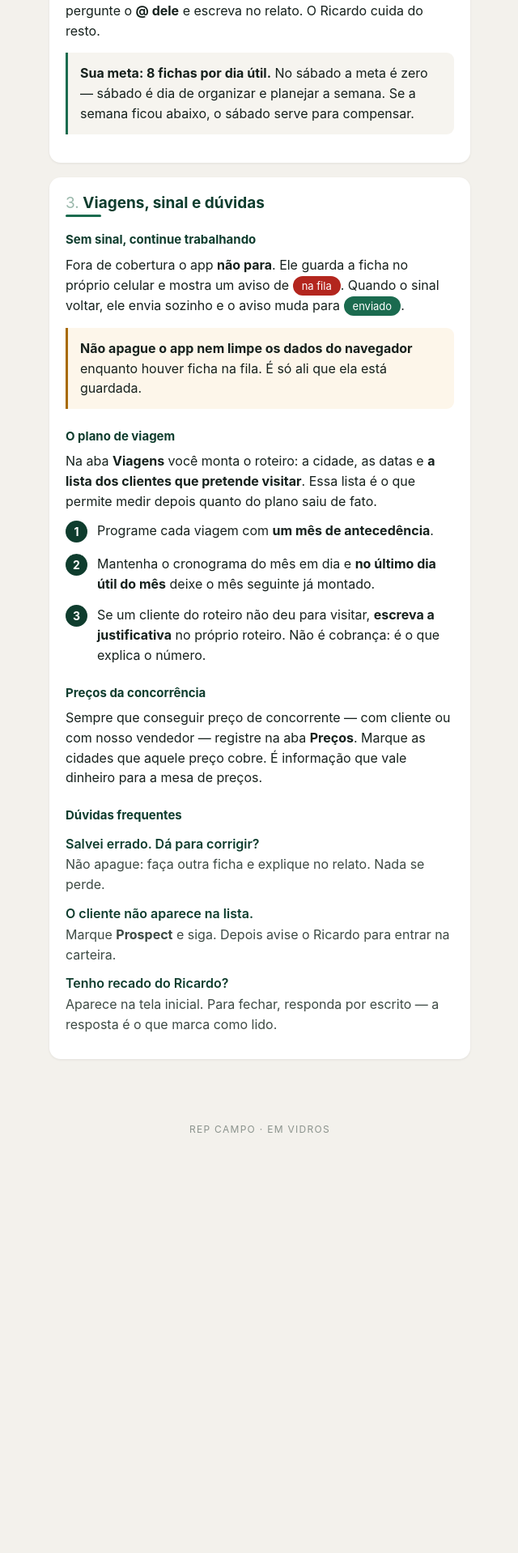
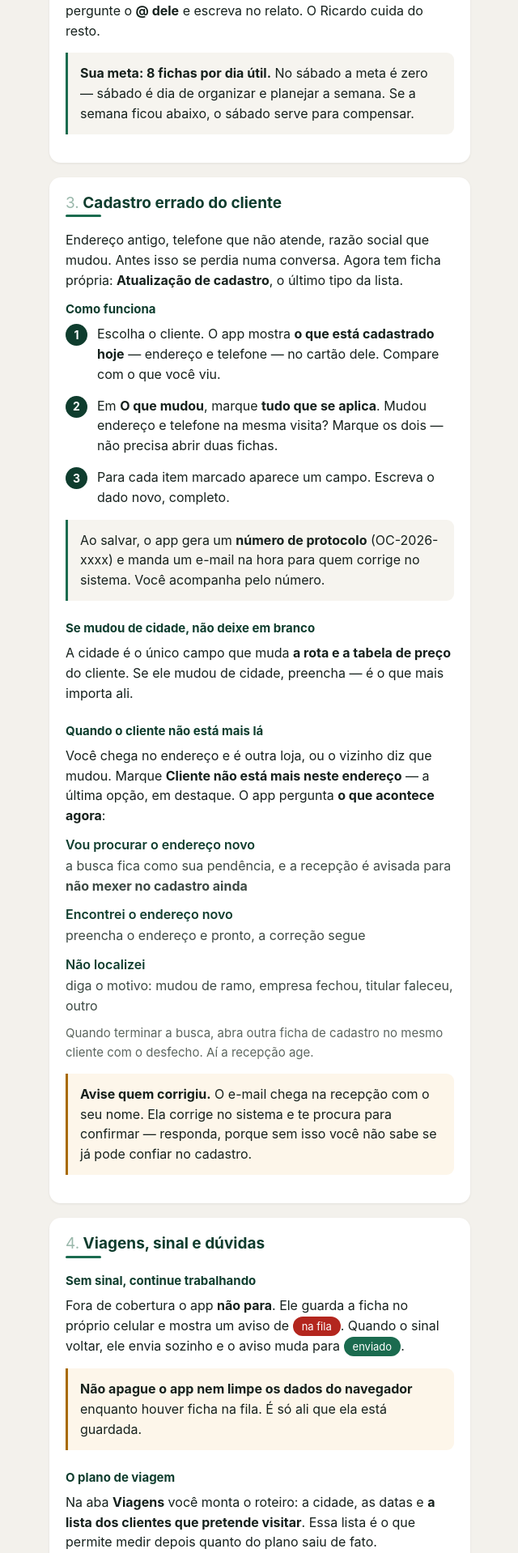
Before and after one commit to em-vidros/rep-campo, a Flask app: page /guia in a window 1280 px wide. Shown: the part 1855-3773 px from the top of the page at 81% size, without its empty margins (319-959 px from the left). Before the commit the page ends 3254 px from the top, so only its background shows below. Run offline with Flask 3, Linux system fonts and the light colour scheme; some libraries are stand-ins or nearby versions.

Commit message:
Guia ganha a secao da ficha de cadastro
O link do guia e o que circula com os representantes, entao a novidade tem de
estar la: como marcar varios itens, por que a cidade e o campo que importa, e
o caminho de quando o cliente nao esta mais no endereco.

Co-Authored-By: Claude Opus 5 <noreply@anthropic.com>

```diff
--- a/static/sw.js
+++ b/static/sw.js
@@ -1,5 +1,5 @@
 /* REP Campo - service worker. Cache do app shell para funcionar offline. */
-const CACHE = 'rep-campo-v29';
+const CACHE = 'rep-campo-v30';
 const SHELL = [
   '/static/app.js', '/static/styles.css', '/static/viagens.js',
   '/static/dicas.js', '/static/painel.css', '/static/logo_em_vidros.svg',
--- a/templates/guia.html
+++ b/templates/guia.html
@@ -135,7 +135,53 @@ footer{text-align:center;color:#8b938d;font-size:12px;letter-spacing:1.3px;
 </section>
 
 <section>
-  <h2><span class="n">3.</span> Viagens, sinal e dúvidas</h2>
+  <h2><span class="n">3.</span> Cadastro errado do cliente</h2>
+  <div class="linha"></div>
+  <p>Endereço antigo, telefone que não atende, razão social que mudou. Antes isso
+     se perdia numa conversa. Agora tem ficha própria: <b>Atualização de cadastro</b>,
+     o último tipo da lista.</p>
+
+  <h3>Como funciona</h3>
+  <div class="passo"><div class="bola">1</div><div>
+    <p>Escolha o cliente. O app mostra <b>o que está cadastrado hoje</b> —
+       endereço e telefone — no cartão dele. Compare com o que você viu.</p></div></div>
+  <div class="passo"><div class="bola">2</div><div>
+    <p>Em <b>O que mudou</b>, marque <b>tudo que se aplica</b>. Mudou endereço e
+       telefone na mesma visita? Marque os dois — não precisa abrir duas fichas.</p></div></div>
+  <div class="passo"><div class="bola">3</div><div>
+    <p>Para cada item marcado aparece um campo. Escreva o dado novo, completo.</p></div></div>
+
+  <div class="faixa"><p>Ao salvar, o app gera um <b>número de protocolo</b>
+     (OC-2026-xxxx) e manda um e-mail na hora para quem corrige no sistema.
+     Você acompanha pelo número.</p></div>
+
+  <h3>Se mudou de cidade, não deixe em branco</h3>
+  <p>A cidade é o único campo que muda <b>a rota e a tabela de preço</b> do cliente.
+     Se ele mudou de cidade, preencha — é o que mais importa ali.</p>
+
+  <h3>Quando o cliente não está mais lá</h3>
+  <p>Você chega no endereço e é outra loja, ou o vizinho diz que mudou.
+     Marque <b>Cliente não está mais neste endereço</b> — a última opção, em destaque.
+     O app pergunta <b>o que acontece agora</b>:</p>
+  <dl>
+    <dt>Vou procurar o endereço novo</dt>
+    <dd>a busca fica como sua pendência, e a recepção é avisada para
+        <b>não mexer no cadastro ainda</b></dd>
+    <dt>Encontrei o endereço novo</dt>
+    <dd>preencha o endereço e pronto, a correção segue</dd>
+    <dt>Não localizei</dt>
+    <dd>diga o motivo: mudou de ramo, empresa fechou, titular faleceu, outro</dd>
+  </dl>
+  <p class="leve">Quando terminar a busca, abra outra ficha de cadastro no mesmo
+     cliente com o desfecho. Aí a recepção age.</p>
+
+  <div class="faixa aten"><p><b>Avise quem corrigiu.</b> O e-mail chega na recepção
+     com o seu nome. Ela corrige no sistema e te procura para confirmar —
+     responda, porque sem isso você não sabe se já pode confiar no cadastro.</p></div>
+</section>
+
+<section>
+  <h2><span class="n">4.</span> Viagens, sinal e dúvidas</h2>
   <div class="linha"></div>
 
   <h3>Sem sinal, continue trabalhando</h3>
@@ -169,6 +215,9 @@ footer{text-align:center;color:#8b938d;font-size:12px;letter-spacing:1.3px;
     <dd>Não apague: faça outra ficha e explique no relato. Nada se perde.</dd>
     <dt>O cliente não aparece na lista.</dt>
     <dd>Marque <b>Prospect</b> e siga. Depois avise o Ricardo para entrar na carteira.</dd>
+    <dt>O cadastro está errado, mas eu não tenho o dado certo.</dt>
+    <dd>Abra a ficha de cadastro assim mesmo e marque o que está errado.
+        Melhor avisar que está errado do que deixar passar.</dd>
     <dt>Tenho recado do Ricardo?</dt>
     <dd>Aparece na tela inicial. Para fechar, responda por escrito — a resposta é
         o que marca como lido.</dd>
```
